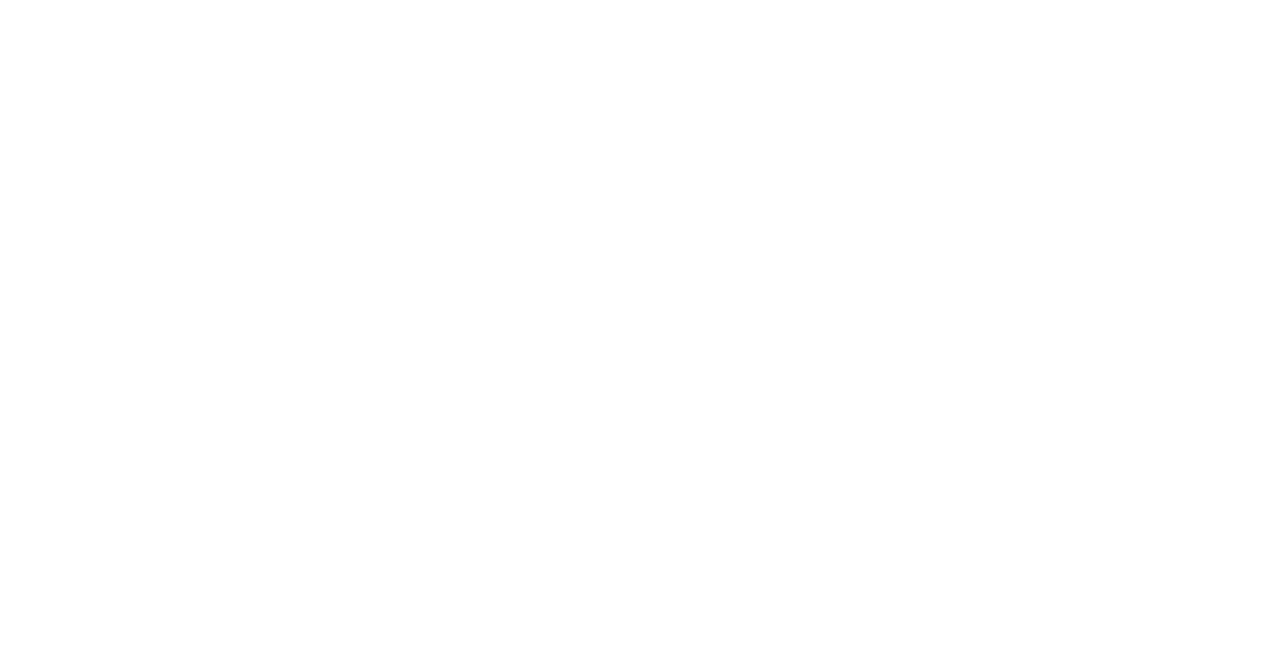
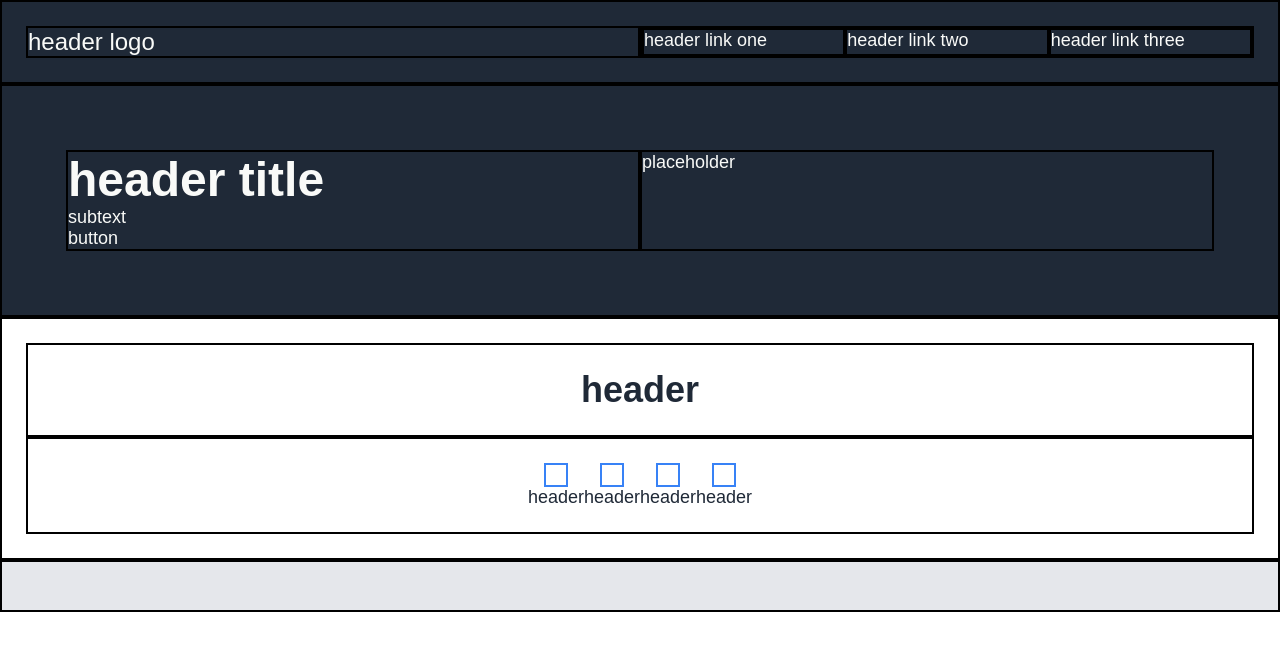
Before and after one commit to sburns-98/odin-landing-page, a plain HTML site: page index.html in a window 1280 px wide. Drawn offline with Linux system fonts and the light colour scheme.

Commit message:
updating

```diff
--- a/index.css
+++ b/index.css
@@ -1,29 +1,83 @@
-.header {
+body {
+    margin: 0px;
+    font-family: Arial, Helvetica, sans-serif;
+    display: flex;
+    flex-direction: column;
+    color: #1F2937;
+}
+
+.header-top, .header-item, .info, .quote, .button, .footer {
+    display: flex;
+    border: 2px solid black;
+    flex: 1;
+    padding: 24px;
+}
+
+.header-top, .header-item {
     background-color: #1F2937;
     color: #F9FAF8;
-    font-size: 48px;
-    font-weight: 800;
-    display: flex;
 }
 
-.header div {
+.header-top {
+    height: 30px;
+}
+
+.header-item {
+    padding: 64px;
+    font-size: 48px;
+}
+
+.header.title {
+    size: 36px;
+    font-weight: 800;
+}
+
+.header.container {
     flex: 1;
-    height: 100px;
+    display: flex;
+    border: 2px solid black;
 }
 
 .header.secondary {
-    font-weight: normal;
     font-size: 18px;
 }
 
 .header.logo {
-    size: 24px;
+    font-size: 24px;
+}
+
+.info {
+    display: flex;
+    flex-direction: column;
+    color: #1F2937;
+    font-size: 18px;
+    border: 2px solid black;
+    justify-content: center;
+}
+
+.info.container {
+    display: flex;
+    flex-direction: row;
+}
+
+.info.container div {
+    display: flex;
+    flex-direction: column;
+}
+
+.info.header {
+    font-size: 36px;
+    font-weight: 800;
+    text-align: center;
 }
 
 .imgbox {
-    border-color: #3882F6;
+    width: 20px;
+    height: 20px;
+    border: 2px solid #3882F6;
     border-radius: 5;
     display: flex;
+    align-self: center;
 }
 
 .button {
@@ -43,9 +97,3 @@
 a:active {
     color: #E5E7EB;
 }
-
-body {
-    color: #1F2937;
-    size: 36px;
-    font-weight: 800;
-}
--- a/index.html
+++ b/index.html
@@ -7,6 +7,101 @@
     <title>Landing Page</title>
 </head>
 <body>
+    <!-- top header -->
+    <div class="header-top">
+        <div class="header container">
+            <div class="header logo">
+                header logo
+            </div>
+        </div>
+        <div class="header container">
+            <div class="header container">
+                <span class="header secondary">
+                    header link one
+                </span>
+            </div>
+            <div class="header container">
+                <span class="header secondary">
+                    header link two
+                </span>
+            </div>
+            <div class="header container">
+                <span class="header secondary">
+                    header link three
+                </span>
+            </div>
+        </div>
+
+    </div>
+    <!-- title header -->
+    <div class="header-item">
+        <div class="header container">
+            <div>
+                <div class="header title">
+                    header title
+                </div>
+                <div class="header secondary">
+                    subtext
+                </div>
+                <div class="header secondary">
+                    button
+                </div>
+            </div>
+        </div>
+        <div class="header container">
+            <div class="header secondary">
+                placeholder
+            </div>
+        </div>
+    </div>
+
+    <!-- info -->
+    <div class="info">
+        <div class="info header">
+            header
+        </div>
+        <div class="info container">
+            <div>
+                <div class="imgbox">
+
+                </div>
+                header
+            </div>
+            <div>
+                <div class="imgbox">
+
+                </div>
+                header
+            </div>
+            <div>
+                <div class="imgbox">
+
+                </div>
+                header
+            </div>
+            <div>
+                <div class="imgbox">
+
+                </div>
+                header
+            </div>
+        </div>
+    </div>
+
+    <!-- quote -->
+    <div class="quote">
+
+    </div>
+
+    <!-- call to action -->
+    <div>
+
+    </div>
+
+    <!-- bottom header -->
+    <div class="header">
+
+    </div>
 
 </body>
 </html>
```
